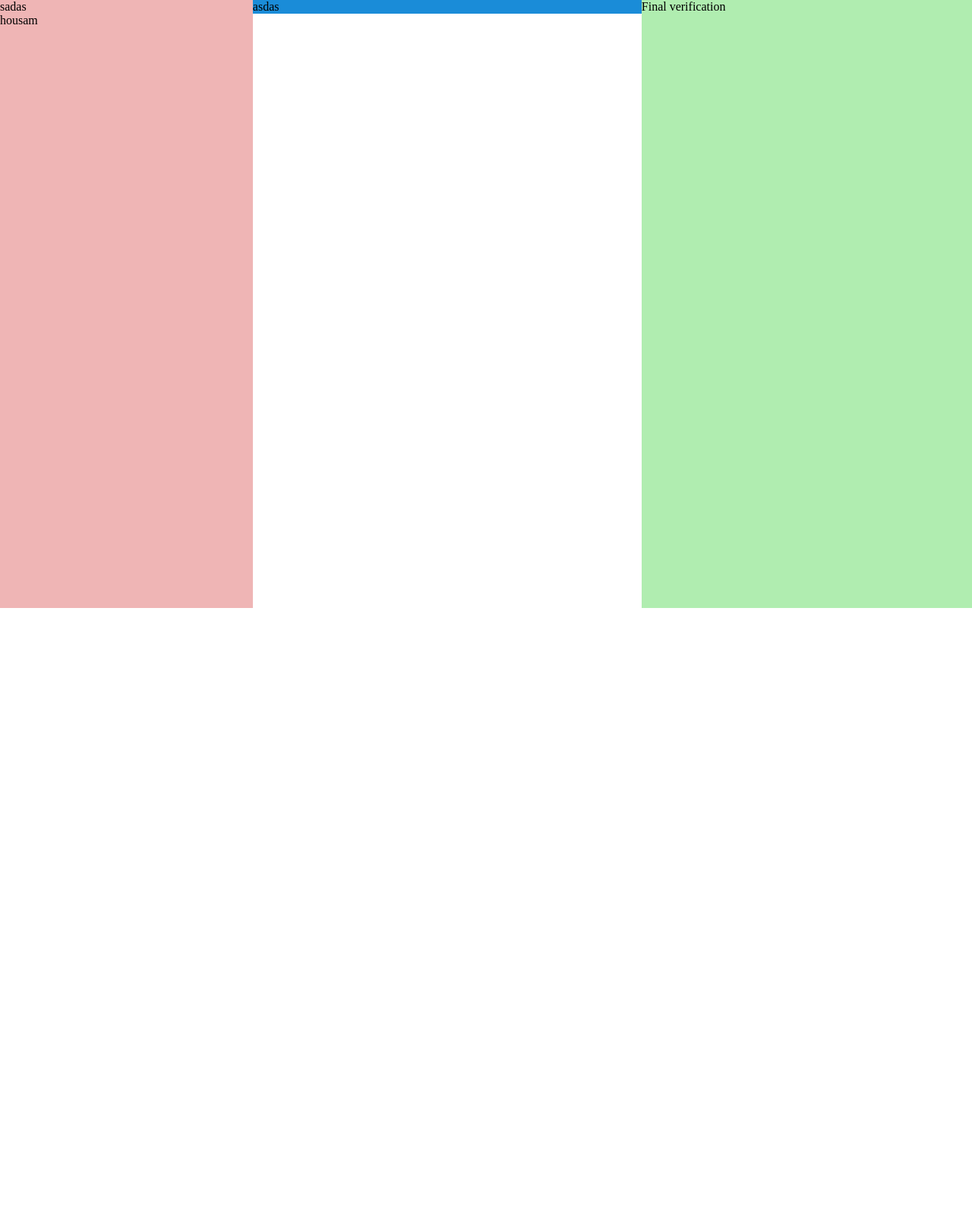
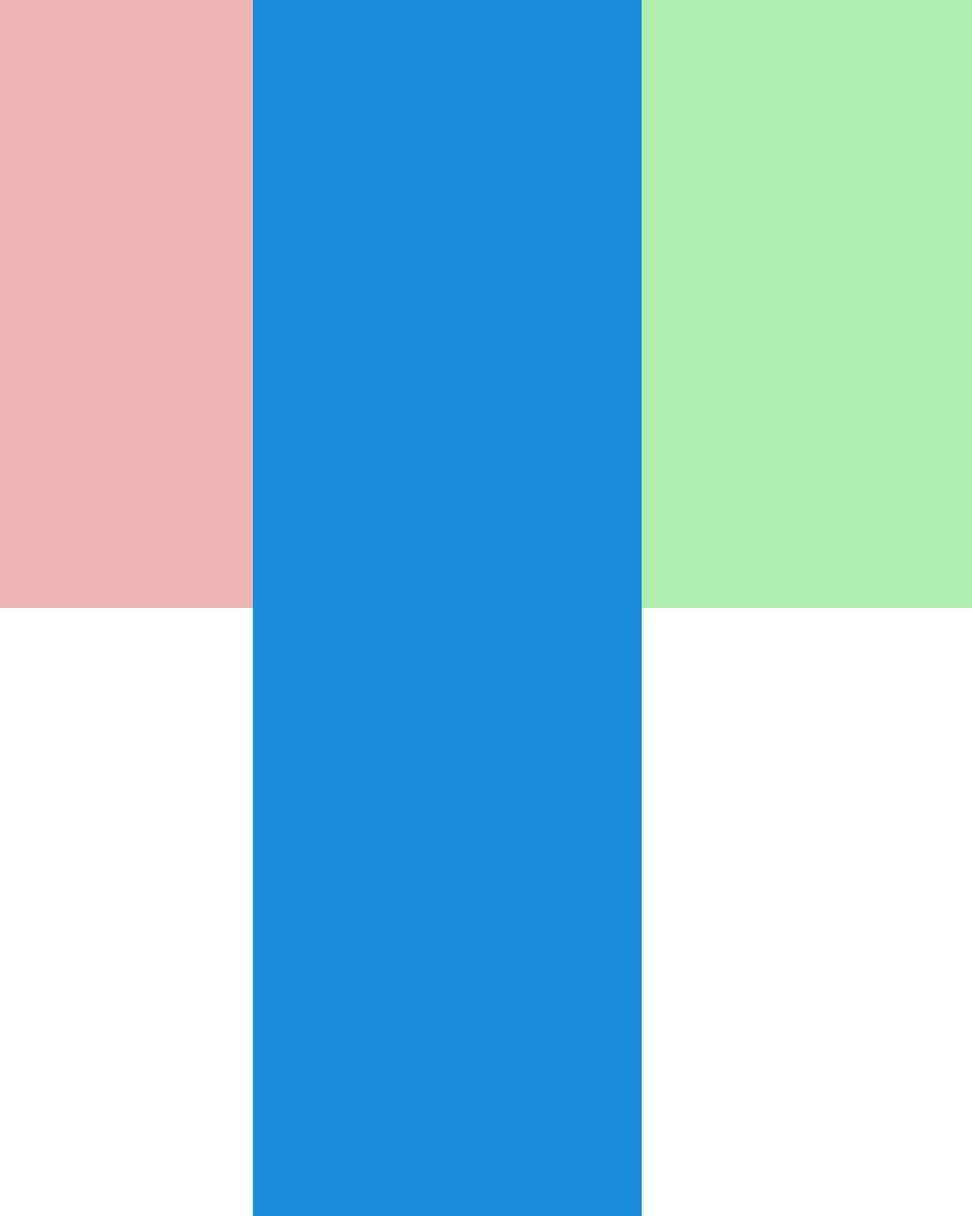
Before and after one commit to HousamKak/twitter-cloning, a PHP site: page /home-page/homepage.html in a window 1280 px wide. Shown: the whole page at 76% size. Before the commit the page ends 800 px from the top, so only its background shows below. Run offline with PHP 8.4, Linux system fonts and the light colour scheme.

Commit message:
Revert "Frontend parallel"

```diff
--- a/Frontend/home-page/homepage.html
+++ b/Frontend/home-page/homepage.html
@@ -12,18 +12,18 @@
       <!-- 26% -->
       <div>
         <div class="left-side">
-          sadas
-          <div class="home-twitter-logo">housam</div>
+          <div class="home-twitter-logo"></div>
         </div>
       </div>
 
       <!-- 40% -->
       <div>
-        <div class="middle-side">asdas</div>
+        <div class="middle-side"></div>
       </div>
       <!-- 34% -->
       <div>
-        <div class="right-side">Final verification</div>
+        <div class="right-side">Trying to work on the same thing, trying again and again</div>
+        <div class="right-side">
       </div>
     </section>
     <script src="/Frontend/home-page/homepage.js"></script>
--- a/Frontend/styles/style.css
+++ b/Frontend/styles/style.css
@@ -341,7 +341,7 @@ label {
 }
 
 .middle-side {
-  /* height: 200vh; */
+  height: 200vh;
   background-color: #1a8cd8;
   width: 40%;
   position: absolute;
```
